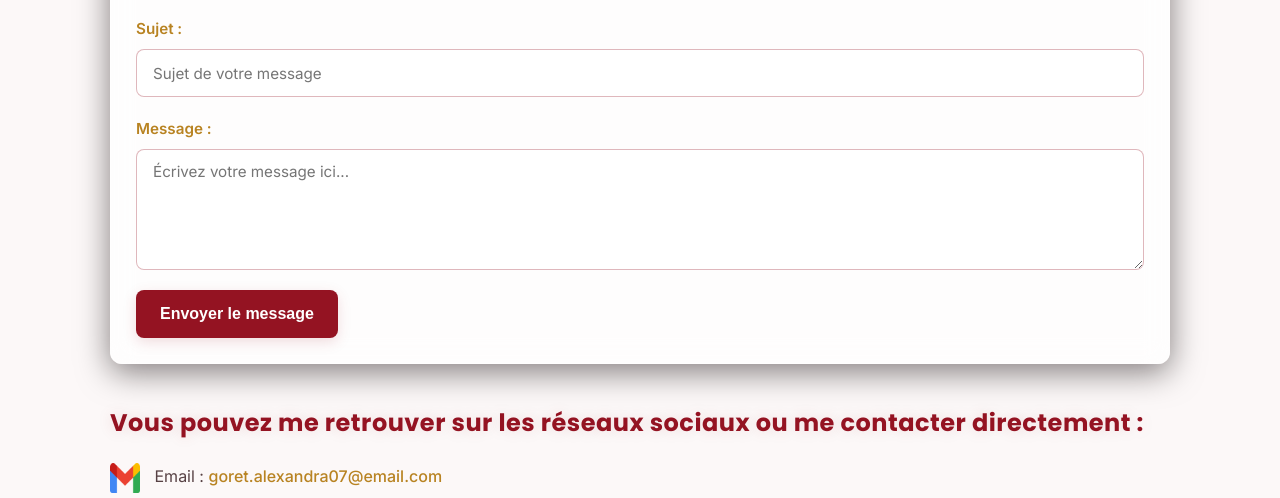
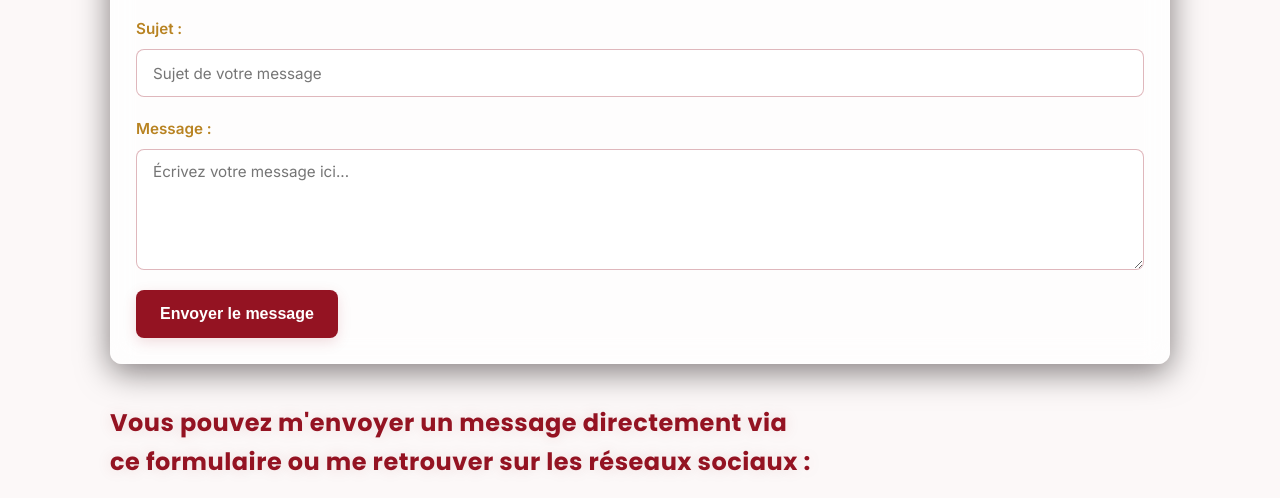
Before and after one commit to alex-grt134340/Portfolio, a plain HTML site: page contact.html in a window 1280 px wide. Shown: the part 790-1288 px from the top of the page. Drawn offline with Linux system fonts and the light colour scheme.

Commit message:
Update contact.html

```diff
--- a/contact.html
+++ b/contact.html
@@ -102,8 +102,7 @@
 
         <!-- LIENS ET RÉSEAUX SOCIAUX -->
         <div class="social-links">
-            <h2>Vous pouvez me retrouver sur les réseaux sociaux ou me contacter directement : </search>
-            </h2>
+            <h2 data-i18n="contact-subtitle">Vous pouvez m'envoyer un message directement via ce formulaire ou me retrouver sur les réseaux sociaux :</h2>
             <p>
                 <img src="assets/images/Gmail.png" alt="Email" class="contact-icon">
                 Email : <a href="mailto:goret.alexandra07@email.com">goret.alexandra07@email.com</a>
```
